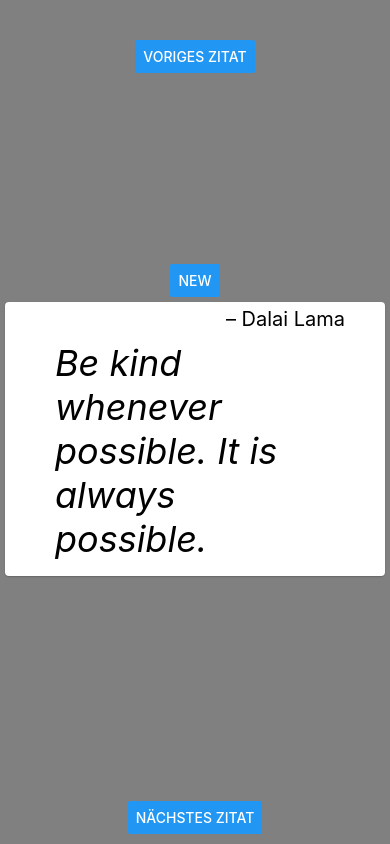
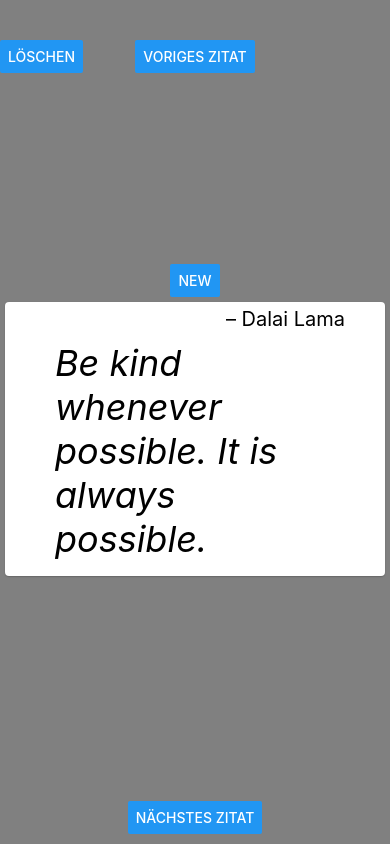
Before and after one commit to Jaazmeyn/NiceQuotes, a React Native app: screen / in a window 390 px wide. Built offline with nearby package versions, Linux system fonts and the light colour scheme.

Commit message:
deletebutton

```diff
--- a/App.js
+++ b/App.js
@@ -70,7 +70,16 @@ export default class App extends Component { //statt React.Component oben auch i
     this.setState({ index: lastIndex })
 
   }
+  _deleteButton(){
+    let {index, quotes} = this.state;
+    //aktuelles zitat aus liste/ array löschen
+    quotes.splice(index, 1);//aber wie funktioniert das mim local storage? ist das immer array zusammenhängend?
+    //liste komplett im speicher ersetzen, da quotes gelöschtes nicht mehr beinhaltet kommt es auch im speicher nicht mehr vor
+    this._storeData(quotes);
+    //geändertes Zitat array ablegen und wieder an anfang der liste springen
+    this.setState({ index: 0, quotes })
 
+  }
   componentDidMount(){
     this._retrieveData();
   }
@@ -81,6 +90,11 @@ export default class App extends Component { //statt React.Component oben auch i
 
     return (
       <View style = {styles.container}>
+         <StyledButton
+          style = { styles.deleteButton }
+          title = "Löschen"
+          onPress = {() => this._deleteButton()}
+        />
         <StyledButton
           style={styles.new}
           title = "New"
@@ -136,5 +150,10 @@ const styles = StyleSheet.create({
     position: 'absolute',
     top:30,
     right:0
+  },
+  deleteButton: {
+    position:'absolute',
+    left: 0,
+    top: 40
   }
 });
```
